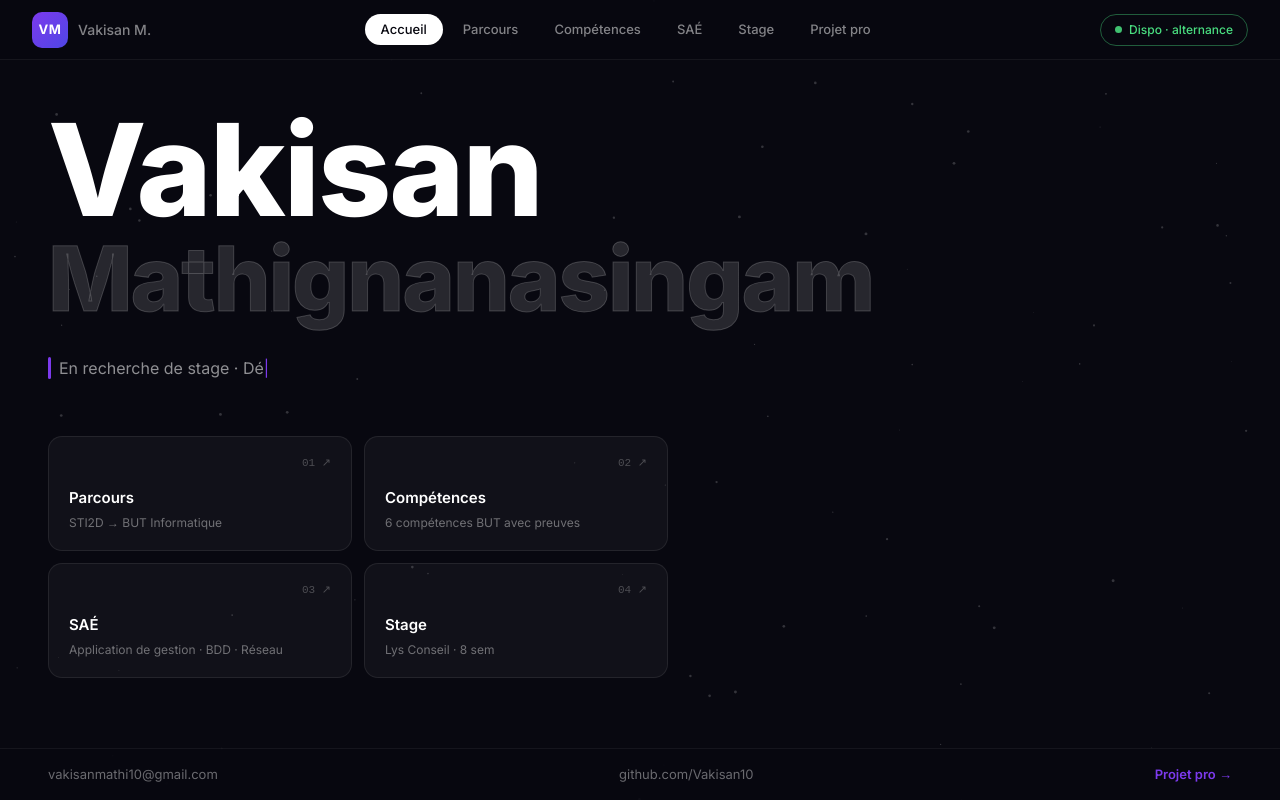
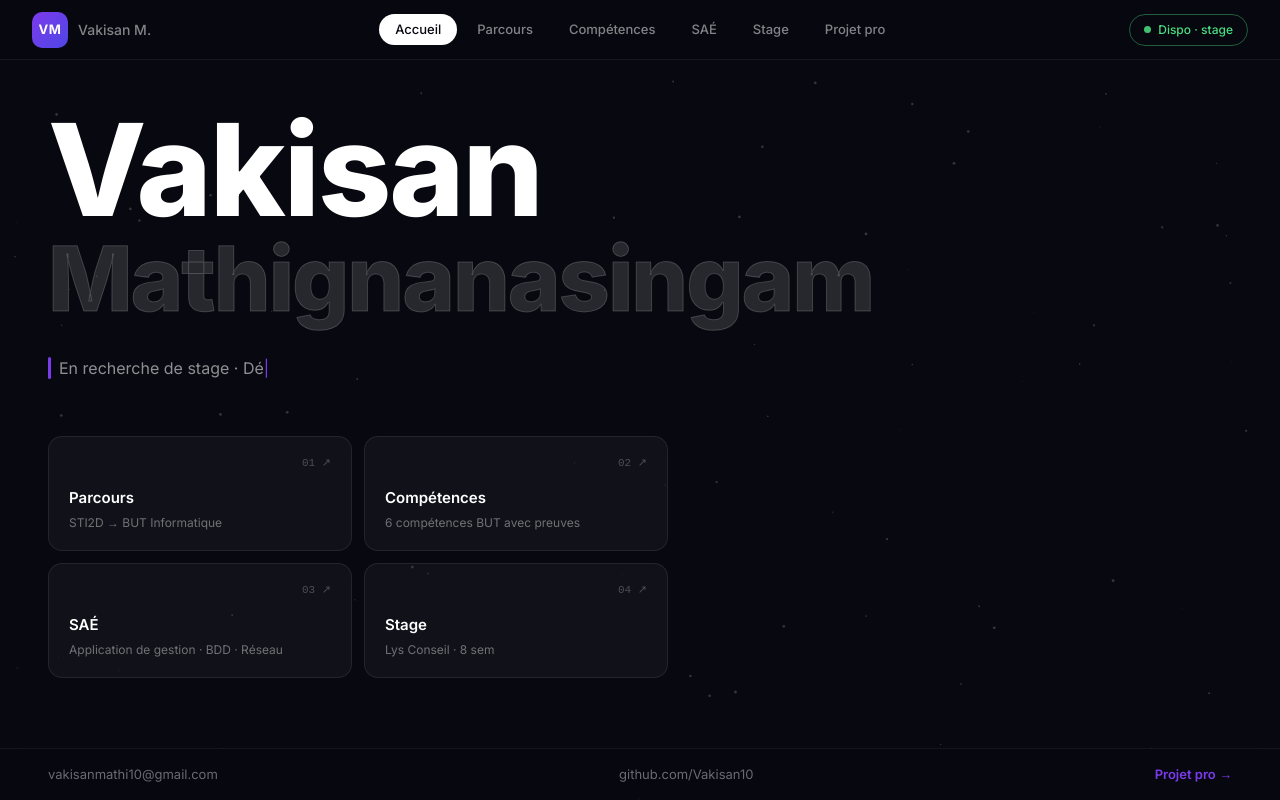
Before and after one commit to Vakisan10/portfolio, a React (Create React App) app: page / in a window 1280 px wide. Built offline with nearby package versions, Linux system fonts and the light colour scheme.

Commit message:
Badge nav: stage au lieu d'alternance

```diff
--- a/src/App.jsx
+++ b/src/App.jsx
@@ -117,7 +117,7 @@ export default function App() {
           padding: "6px 14px", fontSize: 12, color: "#4ade80", fontWeight: 500
         }}>
           <span style={{ width: 7, height: 7, borderRadius: "50%", background: "#4ade80", display: "inline-block", animation: "pulse 2s infinite" }} />
-          Dispo · alternance
+          Dispo · stage
         </div>
       </nav>
 
```
